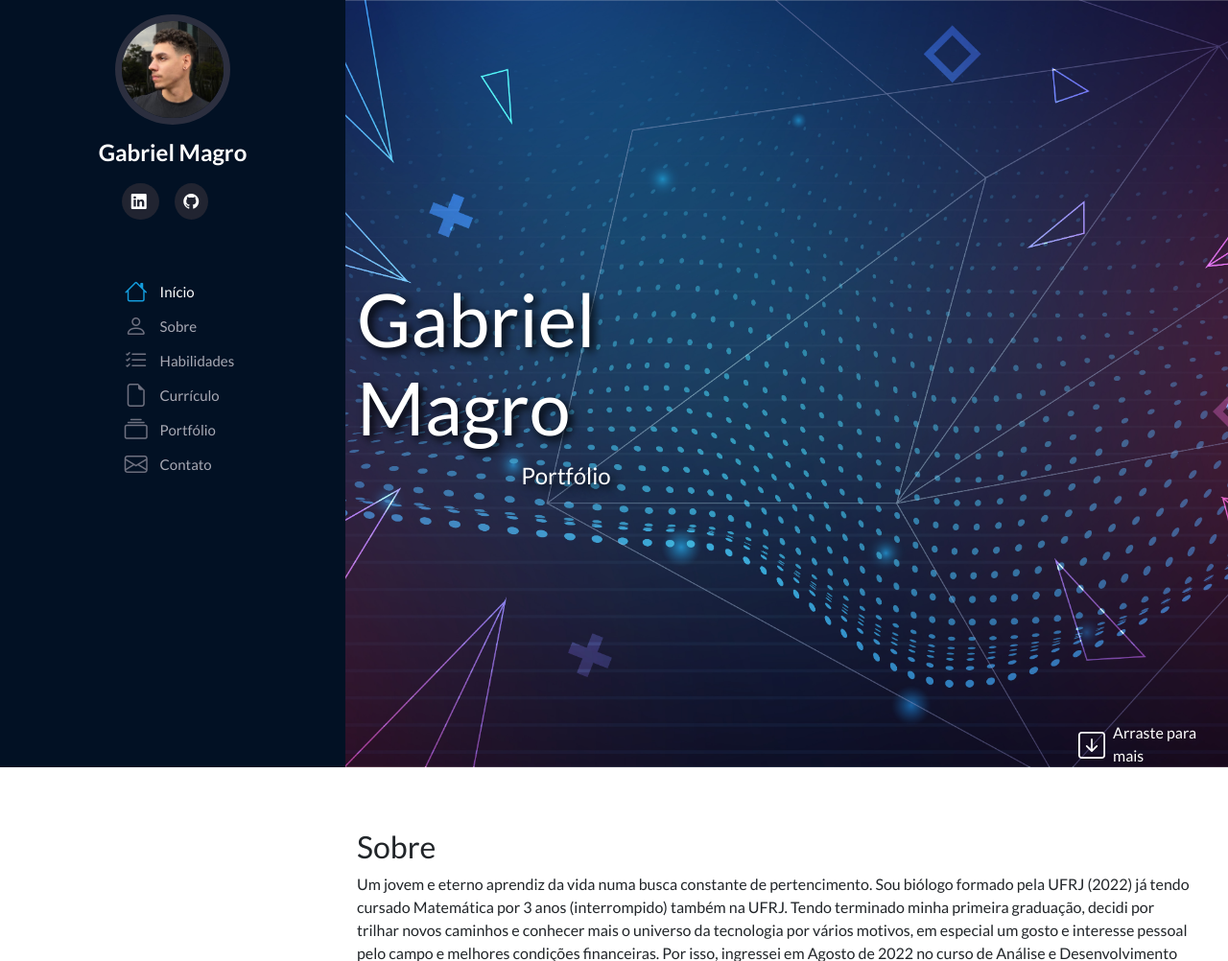
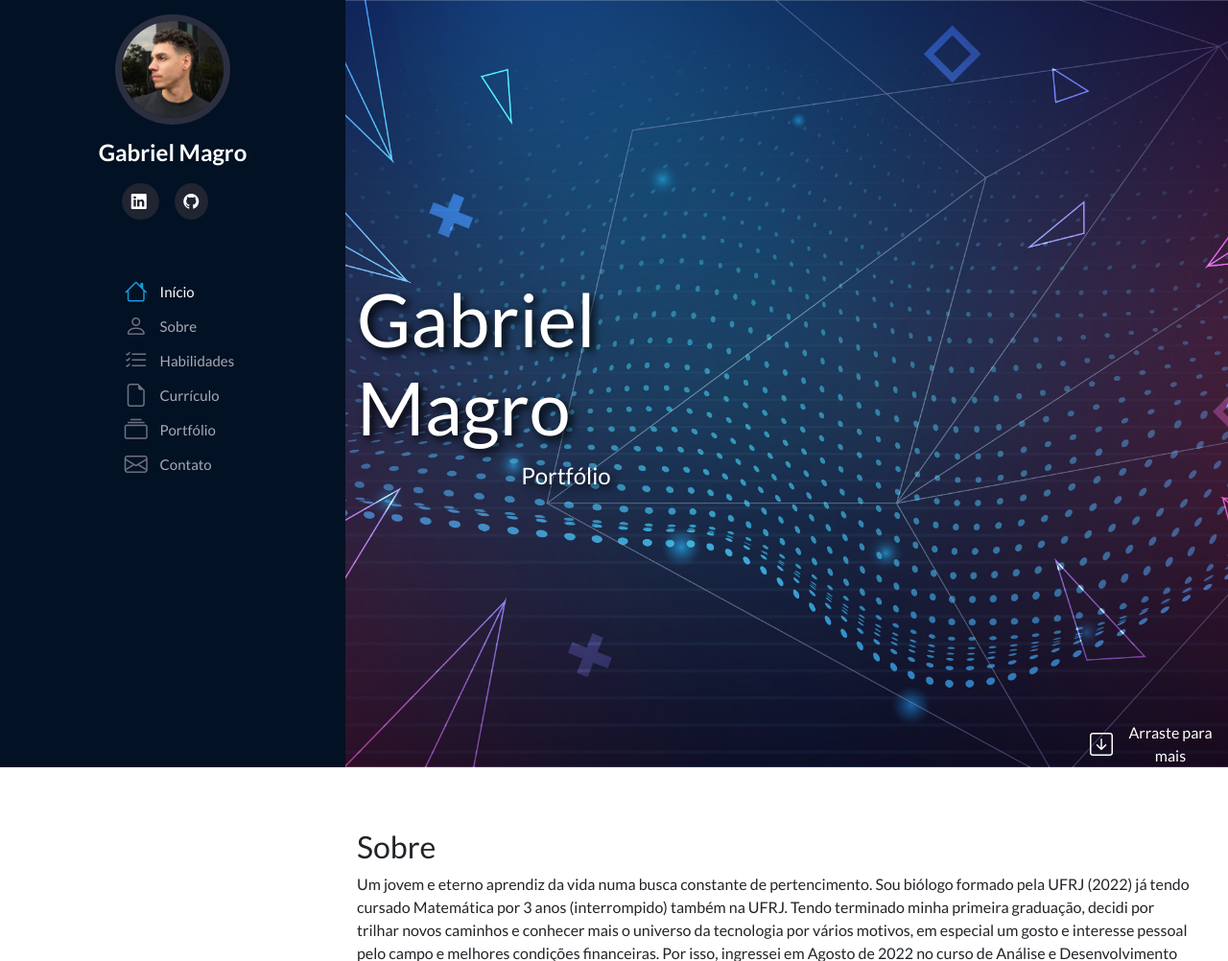
Before and after one commit to magrogabriel/Projeto-Portfolio, a Flask app: page / in a window 1280 px wide. Shown: the top 1002 px of the page at 96% size. Run offline with Flask 2, Linux system fonts and the light colour scheme; some libraries are stand-ins or nearby versions.

Commit message:
arraste ajustado

```diff
--- a/static/style.css
+++ b/static/style.css
@@ -118,6 +118,7 @@ section#inicio{
     background-position: center;
     width: 100%;
     height: 100vh;
+    padding-right: 0;
 }
 
 
@@ -137,7 +138,9 @@ section#inicio span#subtitle{
 
 section#inicio div#arraste {
     width: 9rem;
+    right: 0;
     z-index: 9998;
+
 }
 
 section#inicio div#arraste a {
@@ -339,3 +342,13 @@ i.menu-mobile {
     }
 
 }
+
+.col-arraste {
+
+    padding: 0;
+    margin-right: 0;
+    text-align: center;
+    align-items: center;
+}
+
+#arraste
--- a/templates/index.html
+++ b/templates/index.html
@@ -66,9 +66,9 @@
                 <span id="subtitle" class="text-white text-shadow">Portfólio</span>
             </div>
 
-            <div class="col-md-6 d-flex justify-content-end align-items-end">
+            <div class="col-md-6 d-flex justify-content-end align-items-end col-arraste">
                 <div id="arraste" class="d-flex align-items-center">
-                    <i class="bi bi-arrow-down-square text-white pe-2  fs-3"></i>
+                    <i class="bi bi-arrow-down-square text-white fs-4"></i>
                     <a href="#sobre">Arraste para mais</a>
                 </div>
 
```
